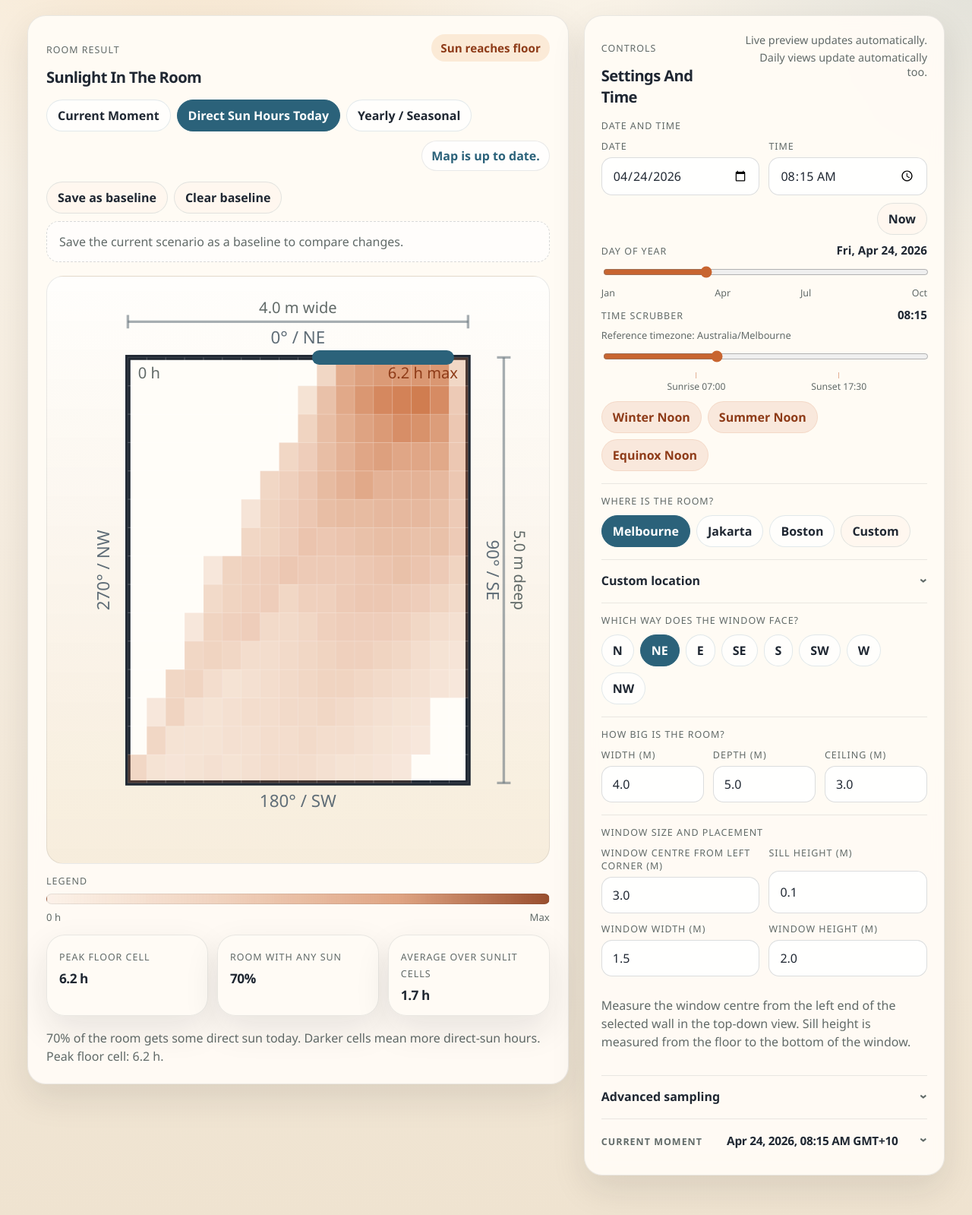
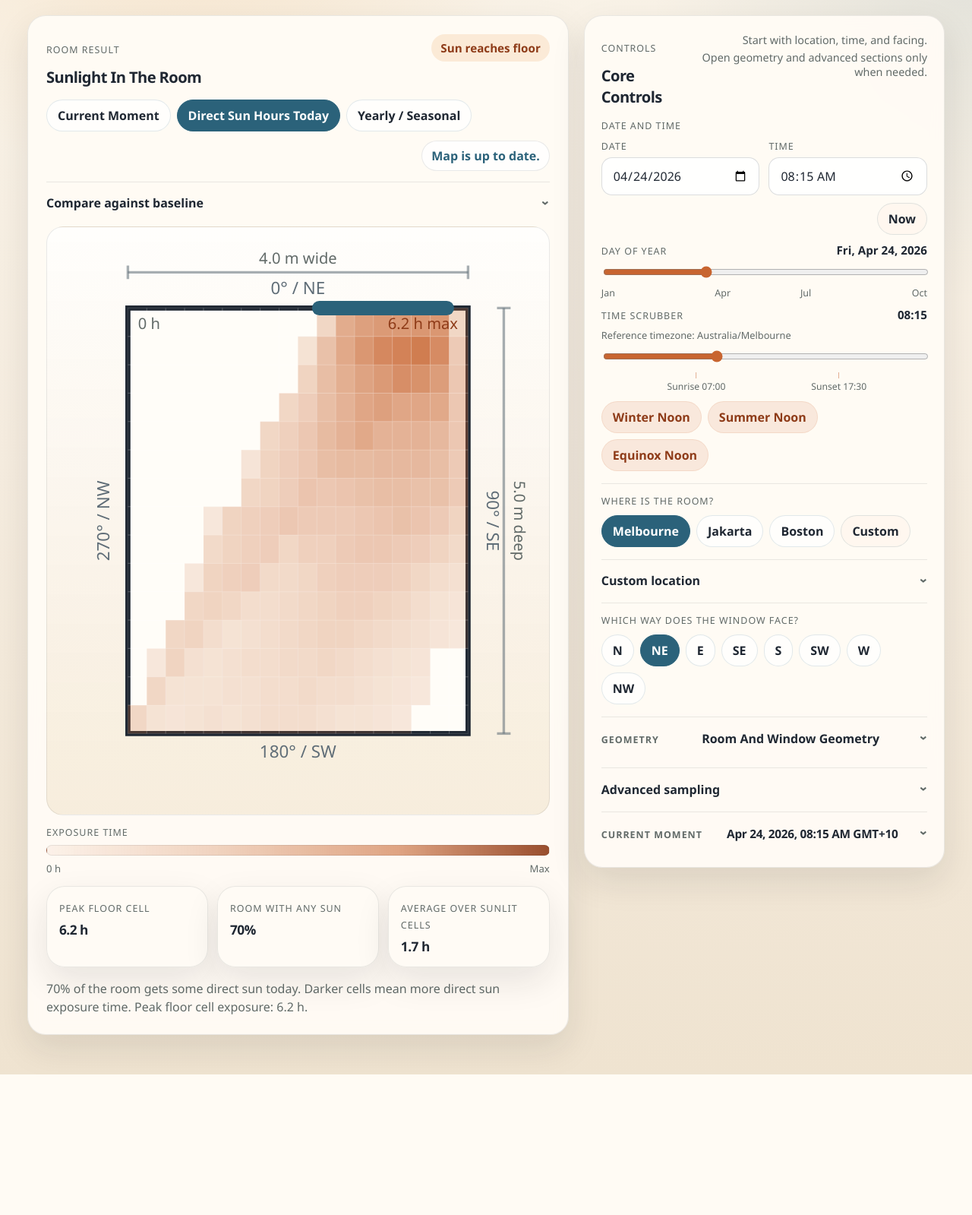
Before and after one commit to adhni/sunlight_house_project, a Flask app: page / in a window 1280 px wide. Shown: the part 189-1788 px from the top of the page at 76% size. After the commit the page ends 1603 px from the top, so only its background shows below. Run offline with Flask 3, Linux system fonts and the light colour scheme; some libraries are stand-ins or nearby versions.

Commit message:
Simplify core controls layout

```diff
--- a/static/app.js
+++ b/static/app.js
@@ -794,7 +794,7 @@
     setDaylightMarker(sunsetMarker, payload.daily.sunset_time, "Sunset");
     setText(
       "daily-exposure-caption",
-      `${Math.round(payload.daily.exposure_grid.sunlit_fraction * 100)}% of the room gets some direct sun today. Darker cells mean more direct-sun hours. Peak floor cell: ${payload.daily.exposure_grid.peak_hours.toFixed(1)} h.`
+      `${Math.round(payload.daily.exposure_grid.sunlit_fraction * 100)}% of the room gets some direct sun today. Darker cells mean more direct sun exposure time. Peak floor cell exposure: ${payload.daily.exposure_grid.peak_hours.toFixed(1)} h.`
     );
     renderBaselineComparison();
   }
@@ -819,7 +819,7 @@
     hideExposureTooltip(longRangeExposureTooltip);
     setText(
       "long-range-exposure-caption",
-      `${period.description}. Peak floor cell: ${period.exposure_grid.peak_hours.toFixed(1)} h.`
+      `${period.description}. Peak floor cell exposure: ${period.exposure_grid.peak_hours.toFixed(1)} h.`
     );
   }
 
--- a/static/styles.css
+++ b/static/styles.css
@@ -146,11 +146,15 @@ summary {
   display: grid;
   gap: 10px;
   margin-top: 14px;
-  margin-bottom: 18px;
+  margin-bottom: 4px;
 }
 
 .baseline-details {
   margin-top: -2px;
+}
+
+.result-tools-details {
+  margin-top: 14px;
 }
 
 .update-status {
@@ -461,6 +465,27 @@ input[type="range"] {
   display: none;
 }
 
+.geometry-details summary,
+.current-moment-details summary {
+  align-items: baseline;
+}
+
+.geometry-details-body {
+  display: grid;
+  gap: 14px;
+  margin-top: 14px;
+}
+
+.nested-control-group {
+  display: grid;
+  gap: 10px;
+}
+
+.nested-control-group + .nested-control-group {
+  padding-top: 14px;
+  border-top: 1px solid var(--line);
+}
+
 .custom-location-fields,
 .advanced-fields {
   display: grid;
@@ -613,10 +638,6 @@ input[type="range"] {
   margin-top: 14px;
 }
 
-.current-moment-details summary {
-  align-items: baseline;
-}
-
 .current-moment-details summary strong {
   font-size: 0.96rem;
   letter-spacing: -0.02em;
--- a/templates/index.html
+++ b/templates/index.html
@@ -62,6 +62,8 @@
                 <span id="update-status" class="update-status" data-state="idle">Preview is up to date.</span>
               </div>
 
+            <details class="subtle-details result-tools-details">
+              <summary>Compare against baseline</summary>
               <section class="baseline-result-panel">
                 <div class="baseline-panel-header">
                   <div class="chip-row baseline-actions">
@@ -108,6 +110,7 @@
                   </div>
                 </details>
               </section>
+            </details>
 
             <div class="result-view" data-result-panel="current">
               <div class="room-snapshot-shell">
@@ -132,7 +135,7 @@
               </div>
               <div class="daily-map-meta">
                 <div class="daily-map-legend">
-                  <span class="explorer-label">Legend</span>
+                  <span class="explorer-label">Exposure Time</span>
                   <div class="legend-ramp" aria-hidden="true"></div>
                   <div class="legend-labels">
                     <span>0 h</span>
@@ -155,7 +158,7 @@
                 </article>
               </div>
               <p id="daily-exposure-caption" class="angle-caption room-caption">
-                Direct sun hours for the selected day.
+                Direct sun exposure time across the selected day.
               </p>
             </div>
 
@@ -173,7 +176,7 @@
               </div>
               <div class="daily-map-meta">
                 <div class="daily-map-legend">
-                  <span class="explorer-label">Legend</span>
+                  <span class="explorer-label">Exposure Time</span>
                   <div class="legend-ramp" aria-hidden="true"></div>
                   <div class="legend-labels">
                     <span>0 h</span>
@@ -196,7 +199,7 @@
                 </article>
               </div>
               <p id="long-range-exposure-caption" class="angle-caption room-caption">
-                Direct sun hours across longer periods.
+                Estimated direct sun exposure time across longer periods.
               </p>
             </div>
           </article>
@@ -206,11 +209,11 @@
               <div class="section-header controls-header">
                 <div>
                   <p class="section-kicker">Controls</p>
-                  <h2>Settings And Time</h2>
+                  <h2>Core Controls</h2>
                 </div>
                 <div class="controls-note">
-                  <span>Live preview updates automatically.</span>
-                  <span>Daily views update automatically too.</span>
+                  <span>Start with location, time, and facing.</span>
+                  <span>Open geometry and advanced sections only when needed.</span>
                 </div>
               </div>
 
@@ -326,7 +329,13 @@
                 </div>
               </section>
 
-              <section class="control-group">
+              <details class="subtle-details control-group geometry-details">
+                <summary>
+                  <span class="section-kicker">Geometry</span>
+                  <strong>Room And Window Geometry</strong>
+                </summary>
+                <div class="geometry-details-body">
+                  <section class="nested-control-group">
                     <span class="explorer-label">How Big Is The Room?</span>
                     <div class="field-row field-row-3">
                       <label>
@@ -344,7 +353,7 @@
                     </div>
                   </section>
 
-              <section class="control-group">
+                  <section class="nested-control-group">
                     <span class="explorer-label">Window Size And Placement</span>
                     <div class="field-row field-row-2">
                       <label>
@@ -366,6 +375,8 @@
                     </div>
                     <p class="field-help">Measure the window centre from the left end of the selected wall in the top-down view. Sill height is measured from the floor to the bottom of the window.</p>
                   </section>
+                </div>
+              </details>
 
               <details class="subtle-details">
                 <summary>Advanced sampling</summary>
```
Lines whose indentation alone changed are shown as unchanged.
